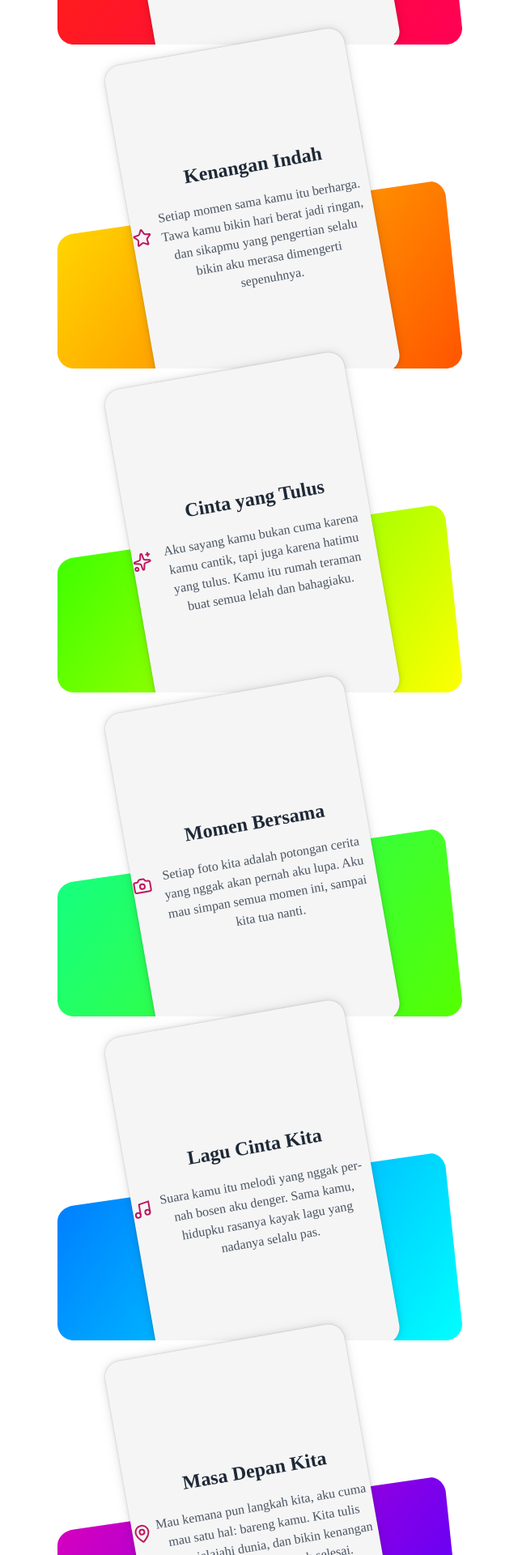
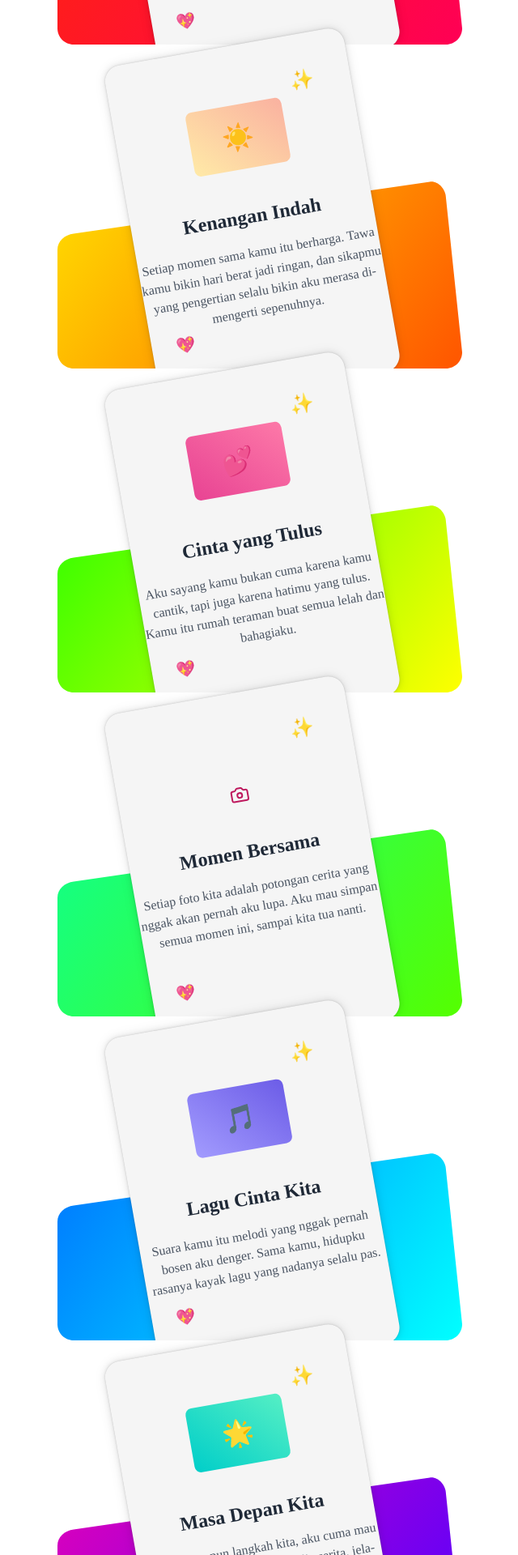
Before and after one commit to defaaryawar/namira, a React (Vite) app: page / in a window 1280 px wide. Shown: the part 660-2580 px from the top of the page at 81% size, without its empty margins (319-959 px from the left). Built offline with nearby package versions, Linux system fonts and the light colour scheme.

Commit message:
first commit

```diff
--- a/src/components/romanticNoteBook.tsx
+++ b/src/components/romanticNoteBook.tsx
@@ -1,7 +1,7 @@
 import React from "react";
 import * as motion from "motion/react-client";
 import type { Variants } from "motion/react";
-import { Heart, Star, Sparkles, Camera, Music, MapPin } from "lucide-react";
+import { Heart, Camera, MapPin } from "lucide-react";
 
 export default function RomanticScrollNotebook() {
   return (
@@ -34,8 +34,7 @@ export default function RomanticScrollNotebook() {
 }
 
 interface CardProps {
-  icon?: React.ReactNode;
-  image?: string;
+  icon: React.ReactNode;
   title: string;
   message: string;
   hueA: number;
@@ -43,7 +42,7 @@ interface CardProps {
   i: number;
 }
 
-function Card({ icon, image, title, message, hueA, hueB, i }: CardProps) {
+function Card({ icon, title, message, hueA, hueB, i }: CardProps) {
   const background = `linear-gradient(306deg, ${hue(hueA)}, ${hue(hueB)})`;
 
   return (
@@ -56,27 +55,7 @@ function Card({ icon, image, title, message, hueA, hueB, i }: CardProps) {
     >
       <div style={{ ...splash, background }} />
       <motion.div style={card} variants={cardVariants} className="card">
-        {image && (
-          <img
-            src={image}
-            alt={title}
-            style={{
-              width: "100%",
-              height: 150,
-              objectFit: "cover",
-              borderTopLeftRadius: 20,
-              borderTopRightRadius: 20,
-            }}
-          />
-        )}
-
-        {icon && (
-          <div style={iconContainer}>
-            {React.cloneElement(icon as React.ReactElement, {
-              className: "w-8 h-8 text-pink-600",
-            })}
-          </div>
-        )}
+        <motion.div style={iconContainer}>{icon}</motion.div>
 
         <motion.div
           style={textContainer}
@@ -86,6 +65,10 @@ function Card({ icon, image, title, message, hueA, hueB, i }: CardProps) {
           <h3 style={cardTitle}>{title}</h3>
           <p style={cardMessage}>{message}</p>
         </motion.div>
+
+        {/* Floating particles */}
+        <motion.div style={particle1}>✨</motion.div>
+        <motion.div style={particle2}>💖</motion.div>
       </motion.div>
     </motion.div>
   );
@@ -178,6 +161,7 @@ const card: React.CSSProperties = {
   width: 300,
   height: 430,
   display: "flex",
+  flexDirection: "column",
   justifyContent: "center",
   alignItems: "center",
   borderRadius: 20,
@@ -188,9 +172,10 @@ const card: React.CSSProperties = {
 };
 
 const iconContainer: React.CSSProperties = {
-  marginBottom: 0,
+  marginBottom: 20,
   color: "#be185d",
   display: "flex",
+  justifyContent: "center",
   alignItems: "center",
 };
 
@@ -245,45 +230,124 @@ const particle2: React.CSSProperties = {
  */
 const loveStories: [React.ReactNode, string, string, number, number][] = [
   [
-    <Heart className="w-12 h-12 sm:w-16 sm:h-16" />,
+    <Heart className="w-8 h-8" />,
     "Pertama Bertemu",
     "Waktu pertama lihat kamu, Najmita, rasanya dunia berhenti sebentar. Ada sesuatu di senyummu yang bikin hati ini yakin, kamu orang yang selama ini aku tunggu.",
     340,
     10,
   ],
   [
-    <Star className="w-12 h-12 sm:w-16 sm:h-16" />,
+    <div
+      style={{
+        width: "120px",
+        height: "80px",
+        borderRadius: "8px",
+        background: "linear-gradient(45deg, #ffeaa7, #fab1a0)",
+        display: "flex",
+        alignItems: "center",
+        justifyContent: "center",
+        fontSize: "2rem",
+      }}
+    >
+      ☀️
+    </div>,
     "Kenangan Indah",
     "Setiap momen sama kamu itu berharga. Tawa kamu bikin hari berat jadi ringan, dan sikapmu yang pengertian selalu bikin aku merasa dimengerti sepenuhnya.",
     20,
     60,
   ],
   [
-    <Sparkles className="w-12 h-12 sm:w-16 sm:h-16" />,
+    <div
+      style={{
+        width: "120px",
+        height: "80px",
+        borderRadius: "8px",
+        background: "linear-gradient(45deg, #e84393, #fd79a8)",
+        display: "flex",
+        alignItems: "center",
+        justifyContent: "center",
+        fontSize: "2rem",
+      }}
+    >
+      💕
+    </div>,
     "Cinta yang Tulus",
     "Aku sayang kamu bukan cuma karena kamu cantik, tapi juga karena hatimu yang tulus. Kamu itu rumah teraman buat semua lelah dan bahagiaku.",
     60,
     120,
   ],
   [
-    <Camera className="w-12 h-12 sm:w-16 sm:h-16" />,
+    <Camera className="w-8 h-8" />,
     "Momen Bersama",
     "Setiap foto kita adalah potongan cerita yang nggak akan pernah aku lupa. Aku mau simpan semua momen ini, sampai kita tua nanti.",
     100,
     160,
   ],
   [
-    <Music className="w-12 h-12 sm:w-16 sm:h-16" />,
+    <div
+      style={{
+        width: "120px",
+        height: "80px",
+        borderRadius: "8px",
+        background: "linear-gradient(45deg, #a29bfe, #6c5ce7)",
+        display: "flex",
+        alignItems: "center",
+        justifyContent: "center",
+        fontSize: "2rem",
+      }}
+    >
+      🎵
+    </div>,
     "Lagu Cinta Kita",
     "Suara kamu itu melodi yang nggak pernah bosen aku denger. Sama kamu, hidupku rasanya kayak lagu yang nadanya selalu pas.",
     180,
     220,
   ],
   [
-    <MapPin className="w-12 h-12 sm:w-16 sm:h-16" />,
+    <div
+      style={{
+        width: "120px",
+        height: "80px",
+        borderRadius: "8px",
+        background: "linear-gradient(45deg, #00cec9, #55efc4)",
+        display: "flex",
+        alignItems: "center",
+        justifyContent: "center",
+        fontSize: "2rem",
+      }}
+    >
+      🌟
+    </div>,
     "Masa Depan Kita",
     "Mau kemana pun langkah kita, aku cuma mau satu hal: bareng kamu. Kita tulis cerita, jelajahi dunia, dan bikin kenangan yang nggak akan pernah selesai.",
     260,
     320,
   ],
+  [
+    <div
+      style={{
+        width: "120px",
+        height: "80px",
+        borderRadius: "8px",
+        background: "linear-gradient(45deg, #ff7675, #ff6b6b)",
+        display: "flex",
+        alignItems: "center",
+        justifyContent: "center",
+        fontSize: "2rem",
+      }}
+    >
+      🌹
+    </div>,
+    "Janji Cinta",
+    "Aku berjanji akan selalu ada buat kamu. Lewat susah senang, gelap terang, aku akan pegang tanganmu dan nggak akan pernah lepas.",
+    300,
+    340,
+  ],
+  [
+    <MapPin className="w-8 h-8" />,
+    "Perjalanan Bersama",
+    "Setiap tempat yang kita kunjungi bersama jadi spesial. Bukan tempatnya yang bikin berkesan, tapi karena ada kamu di sampingku.",
+    140,
+    180,
+  ],
 ];
```
